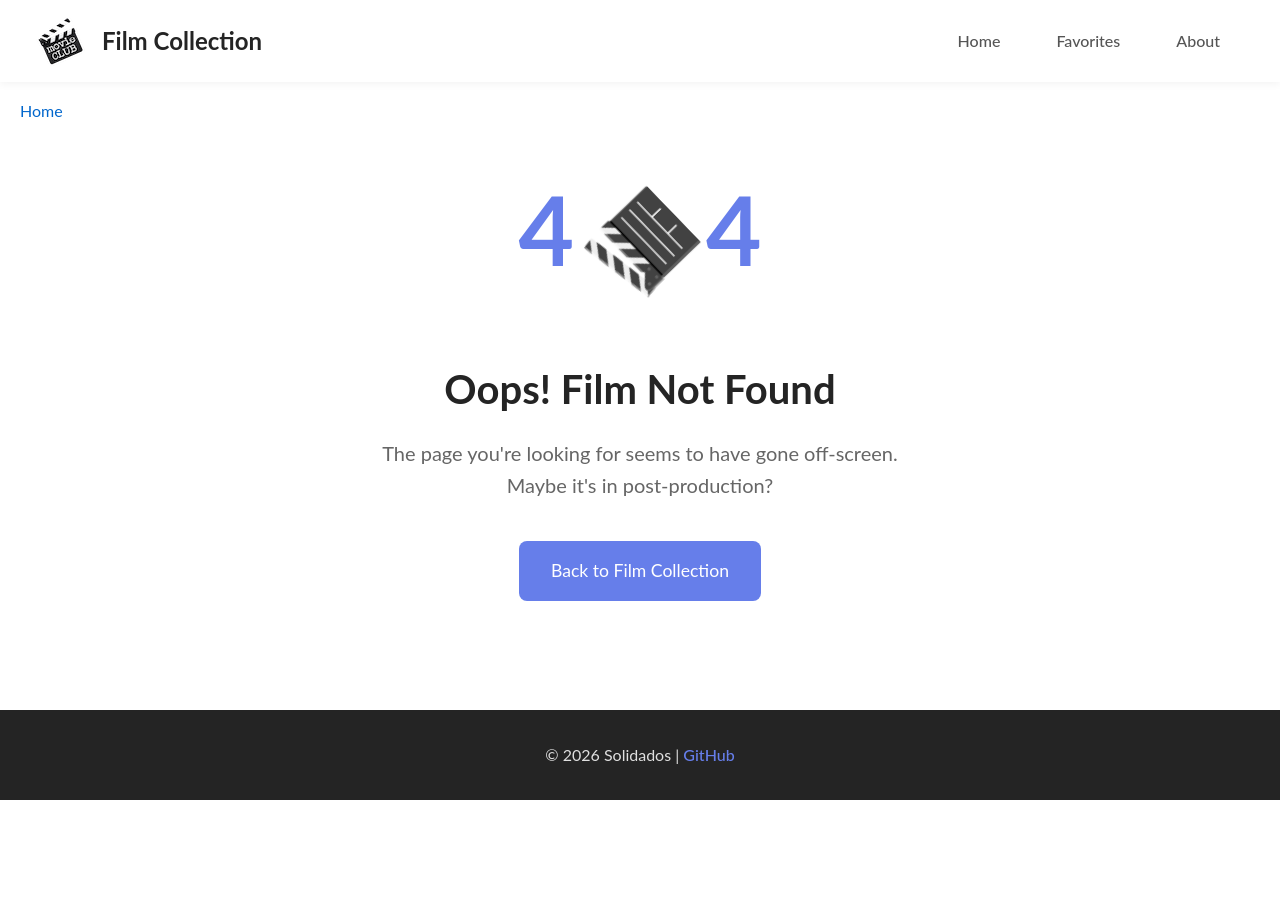
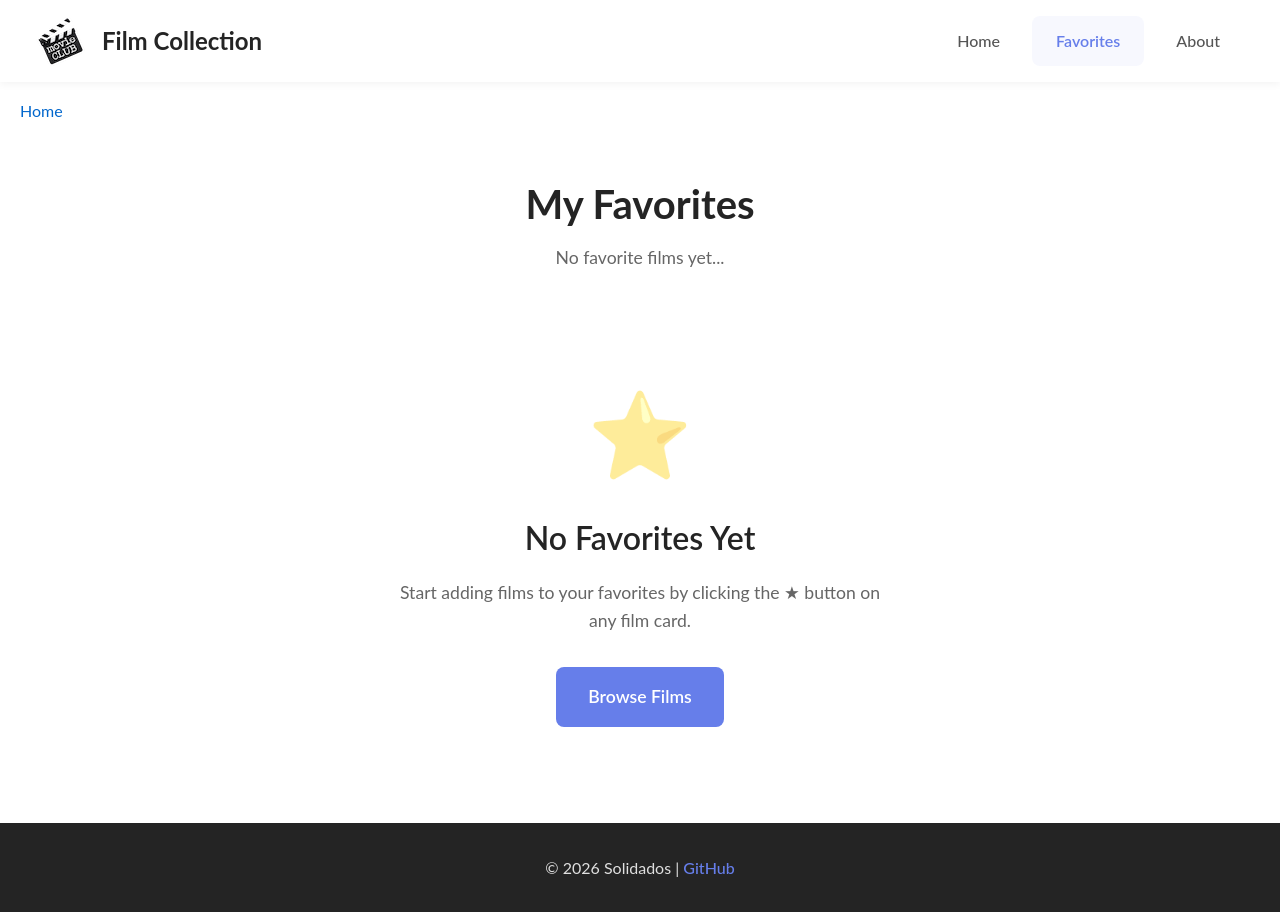
Before and after one commit to solidados/film-collection, an Angular app: page /films/favorites in a window 1280 px wide. Before the commit this address led to /404. Before the commit the page ends 800 px from the top, so only its background shows below. Built offline with nearby package versions, Linux system fonts and the light colour scheme.

Commit message:
feat: - created: `favorites.component.ts`; - modified: `header.component.html` add Favorites link, `header.component.scss navigation styling, `film.routes.ts` add favorites route, `header.component.ts` add badge

```diff
--- a/src/app/features/films/film.routes.ts
+++ b/src/app/features/films/film.routes.ts
@@ -1,8 +1,10 @@
 import { Routes } from '@angular/router';
+import { FavoritesComponent } from '@features/films/pages/favorites/favorites.component.ts/favorites.component';
 import { FilmListComponent } from '@features/films/pages/film-list/film-list.component/film-list.component';
 import { FilmDetailsComponent } from '@features/films/pages/film-details/film-details.component/film-details.component';
 
 export const FILM_ROTES: Routes = [
   { path: '', component: FilmListComponent, data: { breadcrumb: 'Home' } },
+  { path: 'favorites', component: FavoritesComponent, data: { breadcrumb: 'Favorites' } },
   { path: ':slug', component: FilmDetailsComponent },
 ];
--- /dev/null
+++ b/src/app/features/films/pages/favorites/favorites.component.ts/favorites.component.html
@@ -0,0 +1,33 @@
+<div class="favorites">
+  <div class="favorites__header">
+    <h1 class="favorites__title">My Favorites</h1>
+    <h2 class="favorites__subtitle">
+      @if (favoriteFilms().length > 0) {
+        You have {{ favoriteFilms().length }} favorite {{ favoriteFilms().length === 1 ? 'film' : 'films' }}
+      } @else {
+        No favorite films yet...
+      }
+    </h2>
+  </div>
+
+  @if (favoriteFilms().length > 0) {
+    <div class="favorites__grid">
+      @for (film of favoriteFilms(); track film.id) {
+        <app-film-card
+          [film]="film"
+          (filmClick)="onFilmClick($event)"
+          (favoriteToggle)="onFavoriteToggle($event)"
+        />
+      }
+    </div>
+  } @else {
+    <div class="favorites__empty">
+      <div class="favorites__empty-icon">⭐</div>
+      <h2 class="favorites__empty-title">No Favorites Yet</h2>
+      <p class="favorites__empty-message">
+        Start adding films to your favorites by clicking the ★ button on any film card.
+      </p>
+      <a routerLink="/films" class="favorites__empty-button">Browse Films</a>
+    </div>
+  }
+</div>
--- /dev/null
+++ b/src/app/features/films/pages/favorites/favorites.component.ts/favorites.component.scss
@@ -0,0 +1,130 @@
+.favorites {
+  width: 100%;
+  max-width: 1400px;
+  padding: 2rem 1rem;
+  margin: 0 auto;
+
+  &__header {
+    margin-bottom: 2rem;
+    text-align: center;
+  }
+
+  &__title {
+    margin: 0 0 0.5rem 0;
+
+    color: #242424;
+    font-size: 2.5rem;
+    font-weight: 700;
+
+    @media (max-width: 768px) {
+      font-size: 2rem;
+    }
+
+    @media (max-width: 425px) {
+      font-size: 1.75rem;
+    }
+  }
+
+  &__subtitle {
+    margin: 0;
+
+    color: #666;
+    font-size: 1.1rem;
+  }
+
+  &__grid {
+    display: grid;
+    gap: 1.5rem;
+    grid-template-columns: repeat(4, 1fr);
+
+    @media (max-width: 1024px) {
+      grid-template-columns: repeat(3, 1fr);
+      gap: 1.25rem;
+    }
+
+    @media (max-width: 768px) {
+      grid-template-columns: repeat(2, 1fr);
+      gap: 1rem;
+    }
+
+    @media (max-width: 425px) {
+      grid-template-columns: 1fr;
+      gap: 1.5rem;
+    }
+  }
+
+  &__empty {
+    display: flex;
+    flex-direction: column;
+    align-items: center;
+    justify-content: center;
+
+    min-height: 400px;
+    padding: 4rem 1rem;
+
+    text-align: center;
+  }
+
+  &__empty-icon {
+    margin-bottom: 1rem;
+
+    font-size: 5rem;
+
+    opacity: 0.3;
+    animation: pulse 2s infinite;
+  }
+
+  &__empty-title {
+    margin: 0 0 1rem 0;
+
+    color: #242424;
+    font-size: 2rem;
+    font-weight: 600;
+
+    @media (max-width: 425px) {
+      font-size: 1.5rem;
+    }
+  }
+
+  &__empty-message {
+    max-width: 500px;
+    margin: 0 0 2rem 0;
+
+    color: #666;
+    font-size: 1.1rem;
+    line-height: 1.6;
+  }
+
+  &__empty-button {
+    display: inline-block;
+
+    padding: 1rem 2rem;
+
+    background: #667eea;
+    border-radius: 8px;
+
+    text-decoration: none;
+    color: white;
+    font-weight: 600;
+    font-size: 1.1rem;
+
+    transition: all 0.3s ease;
+
+    &:hover {
+      background: #5568d3;
+      transform: translateY(-2px);
+      box-shadow: 0 5px 15px rgba(102, 126, 234, 0.3);
+    }
+  }
+}
+
+@keyframes pulse {
+  0%, 100% {
+    opacity: 0.3;
+    transform: scale(1);
+  }
+  50% {
+    opacity: 0.5;
+    transform: scale(1.05);
+  }
+}
--- /dev/null
+++ b/src/app/features/films/pages/favorites/favorites.component.ts/favorites.component.ts
@@ -0,0 +1,28 @@
+import { Component, inject } from '@angular/core';
+import { Router, RouterLink } from '@angular/router';
+import { FilmService } from '@features/films/services/film.service';
+import { FilmCardComponent } from '@features/films/components/film-card/film-card.component/film-card.component';
+
+@Component({
+  selector: 'app-favorites',
+  imports: [FilmCardComponent, RouterLink],
+  templateUrl: './favorites.component.html',
+  styleUrl: './favorites.component.scss',
+})
+export class FavoritesComponent {
+  private router = inject(Router);
+  private filmService = inject(FilmService);
+
+  favoriteFilms = this.filmService.favorites;
+
+  onFilmClick(id: number): void {
+    const film = this.filmService.getFilmById(id);
+    if (film?.slug) {
+      void this.router.navigate(['/films', film.slug]);
+    }
+  }
+
+  onFavoriteToggle(id: number): void {
+    this.filmService.toggleFavorite(id);
+  }
+}
--- a/src/app/shared/ui/header/header.component/header.component.html
+++ b/src/app/shared/ui/header/header.component/header.component.html
@@ -19,14 +19,24 @@
 
     <nav class="header__nav desktop">
       <a routerLink="/films" routerLinkActive="active" [routerLinkActiveOptions]="{exact: true}">Home</a>
-      <a routerLink="/films/favorites" routerLinkActive="active">Favorites</a>
+      <a routerLink="/films/favorites" routerLinkActive="active" class="favorites-link">
+        Favorites
+        @if (favoritesCount().length > 0) {
+          <span class="favorites-badge">{{ favoritesCount().length }}</span>
+        }
+      </a>
       <a routerLink="/films/about" routerLinkActive="active">About</a>
     </nav>
   </div>
 
     <nav class="header__nav mobile" [class.open]="isMenuOpen()">
       <a (click)="closeMenu()" routerLink="/films" routerLinkActive="active" [routerLinkActiveOptions]="{ exact: true }">Home</a>
-      <a (click)="closeMenu()" routerLink="/films/favorites" routerLinkActive="active">Favorites</a>
+      <a (click)="closeMenu()" routerLink="/films/favorites" routerLinkActive="active" class="favorites-link">
+        Favorites
+        @if (favoritesCount().length > 0) {
+          <span class="favorites-badge">{{ favoritesCount().length }}</span>
+        }
+      </a>
       <a (click)="closeMenu()" routerLink="/films/about" routerLinkActive="active">About</a>
     </nav>
 
--- a/src/app/shared/ui/header/header.component/header.component.scss
+++ b/src/app/shared/ui/header/header.component/header.component.scss
@@ -76,6 +76,7 @@
   gap: 0.5rem;
 
   & a {
+    position: relative;
     padding: 0.75rem 1.5rem;
     border-radius: 8px;
     color: #555555;
@@ -179,3 +180,40 @@
     font-size: 0.9rem;
   }
 }
+
+.favorites-link {
+  display: flex;
+  align-items: center;
+  gap: 0.5rem;
+}
+
+// ✅ Favorites Badge Styles
+.favorites-badge {
+  display: inline-flex;
+  align-items: center;
+  justify-content: center;
+  min-width: 20px;
+  height: 20px;
+  padding: 0 6px;
+  background: #667eea;
+  color: white;
+  border-radius: 10px;
+  font-size: 0.75rem;
+  font-weight: 700;
+  line-height: 1;
+
+  // ✅ Animation when count changes
+  animation: pop 0.3s ease;
+}
+
+@keyframes pop {
+  0% {
+    transform: scale(0.8);
+  }
+  50% {
+    transform: scale(1.2);
+  }
+  100% {
+    transform: scale(1);
+  }
+}
--- a/src/app/shared/ui/header/header.component/header.component.ts
+++ b/src/app/shared/ui/header/header.component/header.component.ts
@@ -1,6 +1,7 @@
 import { DOCUMENT, NgOptimizedImage } from '@angular/common';
 import { Component, effect, ElementRef, HostListener, inject, signal } from '@angular/core';
 import { Router, RouterLink, RouterLinkActive } from '@angular/router';
+import { FilmService } from '@features/films/services/film.service';
 
 @Component({
   selector: 'app-header',
@@ -13,6 +14,7 @@ export class HeaderComponent {
   isMenuOpen = signal<boolean>(false);
   private readonly el = inject(ElementRef<HTMLElement>);
   private readonly document = inject(DOCUMENT);
+  private filmService = inject(FilmService);
 
   constructor() {
     effect((onCleanup) => {
@@ -28,6 +30,8 @@ export class HeaderComponent {
       }
     });
   }
+
+  favoritesCount = this.filmService.favorites;
 
   toggleMenu(): void {
     this.isMenuOpen.update((curr) => !curr);
```
